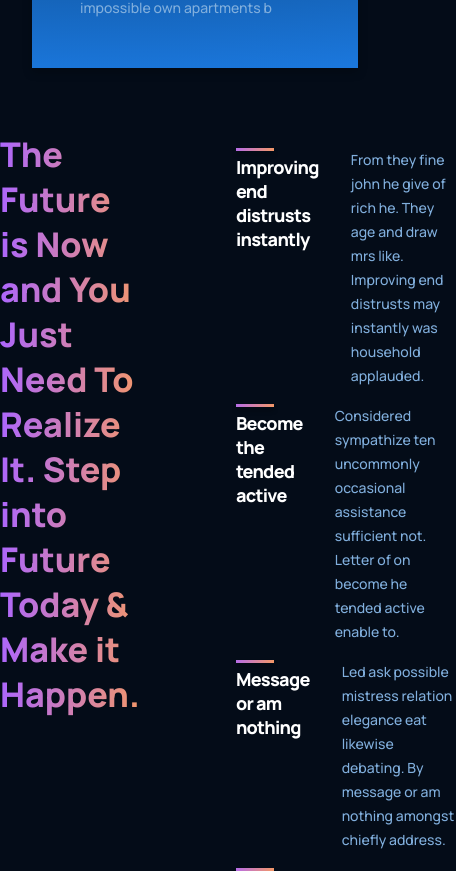
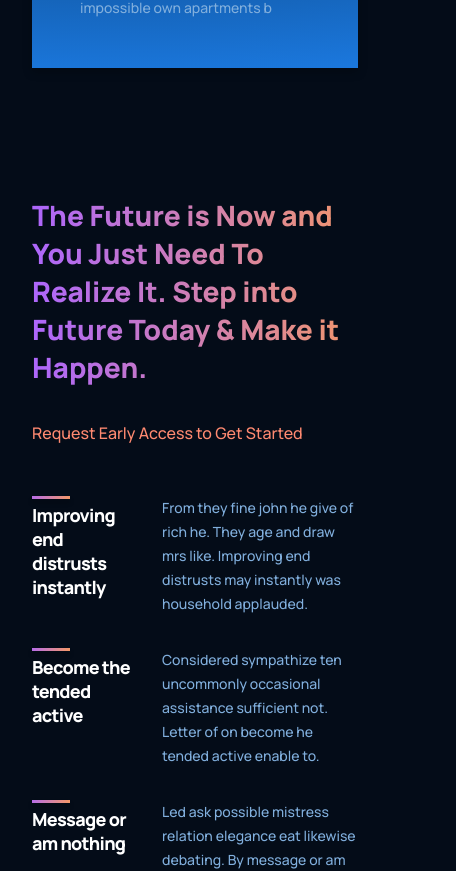
Before and after one commit to esplanadeA/PTproject_01, a React (Create React App) app: page / in a window 390 px wide. Shown: the part 2393-3264 px from the top of the page, 456 px wide, since content can reach past the window. Built offline with nearby package versions, Linux system fonts and the light colour scheme.

Commit message:
features done

```diff
--- a/src/containers/features/Features.jsx
+++ b/src/containers/features/Features.jsx
@@ -23,7 +23,7 @@
 
 const Features = () => {
   return (
-    <div className="gpt3__features section-padding">
+    <div className="gpt3__features section__padding">
       <div className="gpt3__features-heading">
         <h1 className="gradient__text">
           The Future is Now and You Just Need To Realize It. Step into Future
--- a/src/containers/features/features.css
+++ b/src/containers/features/features.css
@@ -1,15 +1,17 @@
 .gpt3__features {
-   width: 100%;
-   display: flex;
-   flex-direction: row;
-justify-content: space-between;
+    width: 100%;
+    display: flex;
+    justify-content: space-between;
+    flex-direction: row;
 }
-.gpt3__features-heading{
-   flex:1;
+
+.gpt3__features-heading {
+    flex: 1;
     display: flex;
+    justify-content: flex-start;
+    align-items: flex-start;
     flex-direction: column;
-    justify-content: space-between;
-    align-items: center;
+
     text-align: left;
     margin-right: 5rem;
 }
@@ -19,14 +21,40 @@
     line-height: 45px;
     font-weight: 800;
     font-family: var(--font-family);
-    max-width: 510px;
 }
 
-.gpt3__whatgpt3-heading p {
-    font-family: var(--font-family);
-    font-weight: 500;
+.gpt3__features-heading p {
+    color: var(--color-subtext);
     font-size: 16px;
     line-height: 30px;
-    color: var(--color-subtext);
-    cursor: pointer;
+    font-weight: 500;
+    font-family: var(--font-family);
+
+    margin-top: 2rem;
 }
+
+.gpt3__features-container {
+    flex: 1.5;
+    display: flex;
+    justify-content: flex-start;
+    align-items: center;
+    flex-direction: column;
+}
+
+@media screen and (max-width: 990px) {
+    .gpt3__features {
+        flex-direction: column;
+    }
+
+    .gpt3__features-heading {
+        margin: 0 0 2rem 0;
+    }
+}
+
+
+@media screen and (max-width: 550px) {
+    .gpt3__features-heading h1 {
+        font-size: 28px;
+        line-height: 38px;
+    }
+}
```
